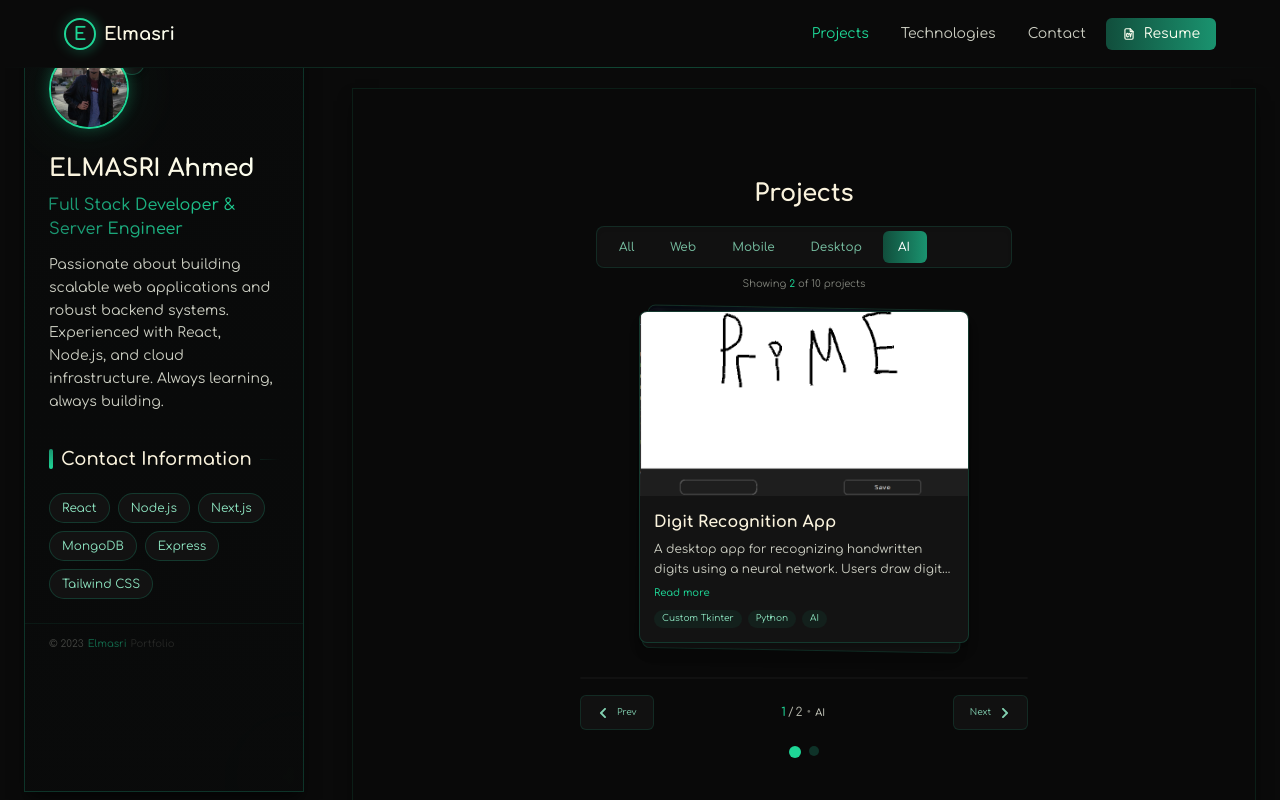
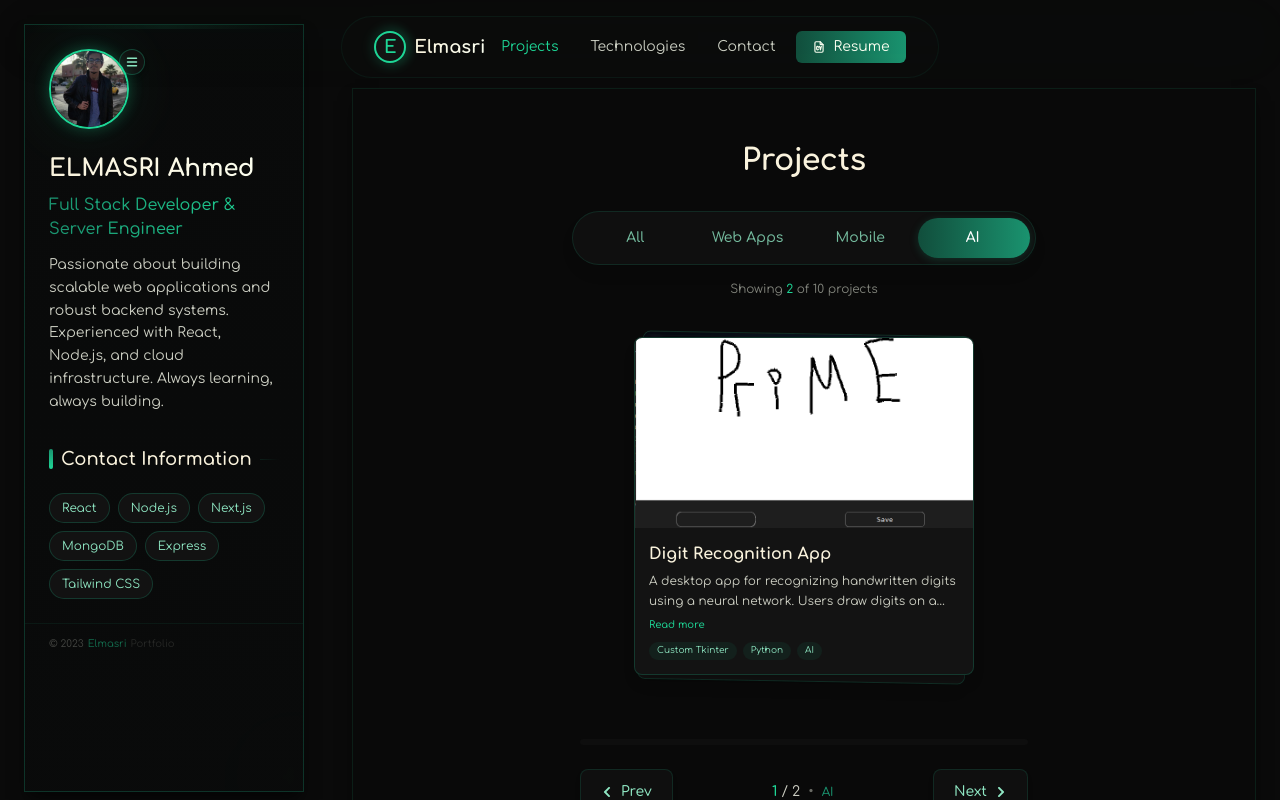
Before and after one commit to 0asaca0rum0/protfolio, a React (Vite) app: page /projects in a window 1280 px wide. Both pictures are taken after a click on the button "AI". Built offline with nearby package versions, Linux system fonts and the light colour scheme.

Commit message:
small update

```diff
--- a/src/components/Header.jsx
+++ b/src/components/Header.jsx
@@ -138,12 +138,13 @@ const Header = ({ items, isMobile, showSidebar, toggleSidebar }) => {
   ];
 
   return (
+    <div className="fixed top-0 left-0 right-0 z-50 flex justify-center pt-4">
       <motion.header
         ref={headerRef}
-      className={`fixed top-0 left-0 right-0 z-50 font-['Comfortaa'] px-4 md:px-6 transition-all duration-300 ${
+        className={`font-['Comfortaa'] px-5 md:px-8 transition-all duration-300 rounded-full max-w-[94%] w-auto mx-auto ${
           scrolled
-          ? 'py-2.5 bg-[#0A0A0A] shadow-lg border-b border-[#1A936F]/10'
-          : 'py-4 bg-[#0A0A0A]'
+            ? 'py-2 bg-[#0A0A0A] shadow-lg border border-[#1A936F]/20'
+            : 'py-3 bg-[#0A0A0A] border border-[#1A936F]/10'
         }`}
         initial={{ y: -100, opacity: 0 }}
         animate={{
@@ -155,7 +156,7 @@ const Header = ({ items, isMobile, showSidebar, toggleSidebar }) => {
           }
         }}
       >
-      <div className="max-w-6xl mx-auto flex justify-between items-center">
+        <div className="flex justify-between items-center">
           {/* Logo */}
           <motion.div
             className="flex items-center"
@@ -252,11 +253,11 @@ const Header = ({ items, isMobile, showSidebar, toggleSidebar }) => {
             </motion.button>
           </div>
 
-        {/* Mobile Menu */}
+          {/* Mobile Menu with adjusted position */}
           <AnimatePresence>
             {isMenuOpen && (
               <motion.div
-              className="mobile-menu absolute top-full right-4 w-56 mt-2 bg-[#131313] border border-[#1A936F]/20 rounded-lg shadow-xl overflow-hidden z-50"
+                className="mobile-menu absolute top-full right-0 w-56 mt-2 bg-[#131313] border border-[#1A936F]/20 rounded-lg shadow-xl overflow-hidden z-50"
                 initial={{ opacity: 0, y: -10, scale: 0.95 }}
                 animate={{ opacity: 1, y: 0, scale: 1 }}
                 exit={{ opacity: 0, y: -10, scale: 0.95 }}
@@ -326,17 +327,18 @@ const Header = ({ items, isMobile, showSidebar, toggleSidebar }) => {
             )}
           </AnimatePresence>
         </div>
+      </motion.header>
 
-      {/* Decorative line at bottom */}
+      {/* Subtle floating effect for the header */}
       <motion.div
-        className={`absolute bottom-0 left-0 right-0 h-[1px] bg-gradient-to-r from-transparent via-[#1ED696]/30 to-transparent ${
-          scrolled ? 'opacity-0' : 'opacity-100'
-        } transition-opacity`}
-        initial={{ scaleX: 0 }}
-        animate={{ scaleX: 1 }}
-        transition={{ duration: 0.8, delay: 0.5 }}
+        className="absolute -inset-1 bg-gradient-to-r from-[#1A936F]/5 to-[#1ED696]/5 rounded-full opacity-0 blur-xl pointer-events-none"
+        animate={{
+          opacity: [0.1, 0.2, 0.1],
+          scale: [0.98, 1.02, 0.98],
+        }}
+        transition={{ duration: 5, repeat: Infinity, ease: "easeInOut" }}
       />
-    </motion.header>
+    </div>
   );
 };
 
--- a/src/components/projects.jsx
+++ b/src/components/projects.jsx
@@ -89,9 +89,8 @@ export default function Projects() {
 
     const categories = [
         { label: "All", value: "all" },
-        { label: "Web", value: "Web App" },
+        { label: "Web Apps", value: "Web App" },
         { label: "Mobile", value: "Mobile App" },
-        { label: "Desktop", value: "Desktop App" },
         { label: "AI", value: "AI" },
     ];
 
@@ -181,51 +180,48 @@ export default function Projects() {
     }, [activeCategory]);
 
     return (
-        <div className="w-full h-full flex flex-col items-center justify-center font-['Comfortaa'] py-6">
+        <div className="w-full h-full flex flex-col items-center justify-center font-['Comfortaa'] py-8">
             <motion.h2
-                className="text-lg md:text-xl lg:text-2xl font-bold mb-4 text-[#FAF3DD]"
+                className="text-xl md:text-2xl lg:text-3xl font-bold mb-8 text-[#FAF3DD]"
                 initial={{ opacity: 0, y: 20 }}
                 animate={{ opacity: 1, y: 0 }}
-                transition={{ duration: 0.5 }}
+                transition={{ duration: 0.6, ease: [0.22, 1, 0.36, 1] }}
             >
                 Projects
             </motion.h2>
 
-            {/* Improved Category Filter */}
+            {/* Redesigned Category Filter with improved spacing */}
             <motion.div
-                className="w-full max-w-xs md:max-w-sm lg:max-w-md px-4 mb-5"
+                className="w-full max-w-sm md:max-w-md lg:max-w-lg px-6 mb-10"
                 initial={{ opacity: 0, y: 20 }}
                 animate={{ opacity: 1, y: 0 }}
-                transition={{ duration: 0.5, delay: 0.2 }}
+                transition={{ duration: 0.5, delay: 0.2, ease: [0.22, 1, 0.36, 1] }}
             >
-                {/* Fixed Filter Container */}
+                {/* Modern Filter Container with better spacing */}
                 <div
                     ref={containerRef}
-                    className="relative overflow-x-auto scrollbar-thin overflow-y-hidden rounded-lg bg-[#111111] border border-[#1A936F]/20 shadow-inner p-1 flex"
-                    style={{ scrollbarWidth: 'none', msOverflowStyle: 'none' }}
+                    className="relative bg-[#0F0F0F] rounded-full border border-[#1A936F]/20 shadow-lg p-1.5 flex justify-center"
                 >
-                    <style>
-                        {`
-                        .category-container::-webkit-scrollbar {
-                            display: none;
-                        }
-                        `}
-                    </style>
-
-                    {/* The indicator will now follow properly */}
+                    {/* Improved animated indicator with smoother animation */}
                     {indicatorDimensions.width > 0 && (
                         <motion.div
-                            className="absolute top-1 bottom-1 rounded-md bg-gradient-to-r from-[#114E3C] to-[#1A936F]"
+                            className="absolute top-1.5 bottom-1.5 rounded-full bg-gradient-to-r from-[#114E3C] to-[#1A936F] shadow-[0_2px_8px_rgba(26,147,111,0.25)]"
                             initial={false}
                             animate={{
                                 width: indicatorDimensions.width,
                                 left: indicatorDimensions.left
                             }}
-                            transition={{ type: "spring", stiffness: 350, damping: 30 }}
+                            transition={{
+                                type: "spring",
+                                stiffness: 350,
+                                damping: 32,
+                                mass: 1.2
+                            }}
                         />
                     )}
 
-                    {/* Evenly spaced category buttons */}
+                    {/* Evenly distributed category buttons with better typography and touch feedback */}
+                    <div className="flex w-full justify-between">
                         {categories.map((category) => (
                             <button
                                 key={category.value}
@@ -233,9 +229,9 @@ export default function Projects() {
                                     buttonRefs.current[category.value] = el;
                                 }}
                                 onClick={() => setActiveCategory(category.value)}
-                            className={`relative z-10 py-2 px-4 mx-0.5 text-center text-xs font-medium whitespace-nowrap transition-colors
-                                ${activeCategory === category.value
-                                    ? 'text-white'
+                                className={`relative z-10 py-2.5 px-5 text-center text-sm font-medium transition-all duration-300 rounded-full flex-1 touch-feedback ${
+                                    activeCategory === category.value
+                                        ? 'text-white font-semibold'
                                         : 'text-[#8FE7C3]/80 hover:text-[#8FE7C3]'
                                 }`}
                             >
@@ -243,22 +239,27 @@ export default function Projects() {
                             </button>
                         ))}
                     </div>
+                </div>
 
-                {/* Stats Indicator */}
-                <div className="flex justify-center mt-2 text-[10px] text-[#FCFFF0]/50">
-                    <span>
+                {/* Enhanced Stats Indicator with improved animation */}
+                <div className="flex justify-center mt-4 text-xs text-[#FCFFF0]/50">
+                    <motion.span
+                        initial={{ opacity: 0 }}
+                        animate={{ opacity: 1 }}
+                        transition={{ delay: 0.4, duration: 0.8 }}
+                    >
                         Showing <span className="text-[#1ED696] font-medium">{filteredProjects.length}</span> of {projects.length} projects
-                    </span>
+                    </motion.span>
                 </div>
             </motion.div>
 
-            {/* Simplified Card Stack without problematic drag handlers */}
+            {/* Card Stack with improved spacing and animation */}
             <div className="w-full flex flex-col items-center">
-                {/* Card Container */}
+                {/* Card Container with better height based on card content */}
                 <div
-                    className="relative w-full mx-auto max-w-[280px] md:max-w-[310px] lg:max-w-[330px] h-[300px] md:h-[330px] lg:h-[350px]"
+                    className="relative w-full mx-auto max-w-[290px] md:max-w-[320px] lg:max-w-[340px] h-[320px] md:h-[350px] lg:h-[370px]"
                 >
-                    {/* Current active card with slide animations */}
+                    {/* Current active card with smoother slide animations */}
                     <motion.div
                         className="w-full h-full"
                         initial={{ opacity: 1, x: 0 }}
@@ -266,7 +267,10 @@ export default function Projects() {
                             opacity: slideDirection ? 0 : 1,
                             x: slideDirection === "left" ? -100 : slideDirection === "right" ? 100 : 0
                         }}
-                        transition={{ duration: 0.2 }}
+                        transition={{
+                            duration: 0.3,
+                            ease: slideDirection ? [0.8, 0, 1, 1] : [0, 0, 0.2, 1]
+                        }}
                     >
                         {filteredProjects.map((project, idx) => {
                             // Only render the current active card
@@ -301,26 +305,46 @@ export default function Projects() {
                     })}
                 </div>
 
-                {/* Touch navigation hint */}
-                <div className="flex justify-center gap-2 items-center mt-2 sm:hidden">
-                    <FaChevronLeft size={10} className="text-[#1A936F]/60" />
-                    <span className="text-[10px] text-[#8FE7C3]/60">Tap sides to navigate</span>
-                    <FaChevronRight size={10} className="text-[#1A936F]/60" />
-                </div>
+                {/* Touch navigation hint - improved styling and animation */}
+                <motion.div
+                    className="flex justify-center gap-3 items-center mt-4 sm:hidden"
+                    initial={{ opacity: 0, y: 10 }}
+                    animate={{ opacity: 1, y: 0 }}
+                    transition={{ delay: 0.8, duration: 0.4 }}
+                >
+                    <motion.div
+                        animate={{ x: [-2, 0, -2] }}
+                        transition={{ repeat: Infinity, duration: 1.5, ease: "easeInOut" }}
+                    >
+                        <FaChevronLeft size={10} className="text-[#1ED696]/70" />
+                    </motion.div>
+                    <span className="text-xs text-[#8FE7C3]/70 font-light">Tap sides to navigate</span>
+                    <motion.div
+                        animate={{ x: [2, 0, 2] }}
+                        transition={{ repeat: Infinity, duration: 1.5, ease: "easeInOut" }}
+                    >
+                        <FaChevronRight size={10} className="text-[#1ED696]/70" />
+                    </motion.div>
+                </motion.div>
 
-                {/* Improved navigation controls */}
-                <div className="relative w-full max-w-xs md:max-w-sm lg:max-w-md flex flex-col items-center mt-4">
-                    {/* Progress Bar */}
-                    <div className="w-full h-0.5 bg-[#111111] rounded-full overflow-hidden mb-4">
+                {/* Improved navigation controls with better spacing */}
+                <div className="relative w-full max-w-xs md:max-w-sm lg:max-w-md flex flex-col items-center mt-8">
+                    {/* Enhanced Progress Bar with smoother animation */}
+                    <div className="w-full h-1.5 bg-[#0F0F0F] rounded-full overflow-hidden mb-6 shadow-inner">
                         <motion.div
-                            className="h-full bg-gradient-to-r from-[#1A936F] to-[#1ED696]"
+                            className="h-full bg-gradient-to-r from-[#1A936F] to-[#1ED696] shadow-[0_0_6px_rgba(30,214,150,0.3)]"
                             initial={{ width: '0%' }}
                             animate={{
                                 width: filteredProjects.length > 1
                                     ? `${(currentIndex / (filteredProjects.length - 1)) * 100}%`
                                     : '100%'
                             }}
-                            transition={{ type: "spring", stiffness: 300, damping: 30 }}
+                            transition={{
+                                type: "spring",
+                                stiffness: 260,
+                                damping: 30,
+                                mass: 1
+                            }}
                         />
                     </div>
 
@@ -338,23 +362,24 @@ export default function Projects() {
                         </div>
                     </div>
 
-                    {/* Navigation Buttons (no changes) */}
-                    <div className="w-full flex items-center justify-between gap-2">
+                    {/* Improved Navigation Buttons with better spacing and press feedback */}
+                    <div className="w-full flex items-center justify-between gap-6">
                         {/* Previous Button */}
                         <motion.button
                             onClick={prevCard}
-                            className="group flex items-center justify-center gap-1 py-2.5 px-4 rounded-md bg-[#111111] border border-[#1A936F]/20 text-[#8FE7C3]/90 hover:bg-[#1A936F]/10 transition-colors min-w-[60px]"
-                            whileTap={{ scale: 0.95 }}
+                            className="group flex items-center justify-center gap-2 py-3 px-5 rounded-lg bg-[#0F0F0F] border border-[#1A936F]/20 text-[#8FE7C3] hover:bg-[#1A936F]/10 transition-colors min-w-[80px] shadow-md touch-feedback"
+                            whileHover={{ x: -3, transition: { duration: 0.2 } }}
+                            whileTap={{ scale: 0.95, transition: { duration: 0.1 } }}
                             title="Previous project"
                             disabled={filteredProjects.length <= 1}
                         >
-                            <FaChevronLeft className="text-xs" />
-                            <span className="text-[9px] hidden sm:inline truncate max-w-[40px] ml-1">
+                            <FaChevronLeft className="text-xs group-hover:text-[#1ED696]" />
+                            <span className="text-sm hidden sm:inline truncate max-w-[50px] font-medium">
                                 Prev
                             </span>
                         </motion.button>
 
-                        {/* Project Counter */}
+                        {/* Project Counter - Improved typography */}
                         <div className="flex-1 text-center">
                             <motion.div
                                 key={currentIndex}
@@ -362,13 +387,13 @@ export default function Projects() {
                                 animate={{ opacity: 1, y: 0 }}
                                 exit={{ opacity: 0, y: -5 }}
                                 transition={{ duration: 0.2 }}
-                                className="text-xs text-[#FCFFF0]/70"
+                                className="text-sm text-[#FCFFF0]/80"
                             >
-                                <span className="text-[#1ED696] font-medium">{currentIndex + 1}</span>
-                                <span className="mx-0.5">/</span>
+                                <span className="text-[#1ED696] font-semibold">{currentIndex + 1}</span>
+                                <span className="mx-1">/</span>
                                 <span>{filteredProjects.length}</span>
-                                <span className="hidden sm:inline ml-1 text-[#FCFFF0]/40">•</span>
-                                <span className="hidden sm:inline ml-1 font-medium text-[#FCFFF0]/80 text-[10px]">
+                                <span className="hidden sm:inline ml-2 text-[#FCFFF0]/40">•</span>
+                                <span className="hidden sm:inline ml-2 font-medium text-[#1A936F] text-xs">
                                     {filteredProjects[currentIndex]?.category}
                                 </span>
                             </motion.div>
@@ -377,21 +402,22 @@ export default function Projects() {
                         {/* Next Button */}
                         <motion.button
                             onClick={nextCard}
-                            className="group flex items-center justify-center gap-1 py-2.5 px-4 rounded-md bg-[#111111] border border-[#1A936F]/20 text-[#8FE7C3]/90 hover:bg-[#1A936F]/10 transition-colors min-w-[60px]"
-                            whileTap={{ scale: 0.95 }}
+                            className="group flex items-center justify-center gap-2 py-3 px-5 rounded-lg bg-[#0F0F0F] border border-[#1A936F]/20 text-[#8FE7C3] hover:bg-[#1A936F]/10 transition-colors min-w-[80px] shadow-md touch-feedback"
+                            whileHover={{ x: 3, transition: { duration: 0.2 } }}
+                            whileTap={{ scale: 0.95, transition: { duration: 0.1 } }}
                             title="Next project"
                             disabled={filteredProjects.length <= 1}
                         >
-                            <span className="text-[9px] hidden sm:inline truncate max-w-[40px] mr-1">
+                            <span className="text-sm hidden sm:inline truncate max-w-[50px] font-medium">
                                 Next
                             </span>
-                            <FaChevronRight className="text-xs" />
+                            <FaChevronRight className="text-xs group-hover:text-[#1ED696]" />
                         </motion.button>
                     </div>
 
-                    {/* Dots Navigation */}
+                    {/* Improved Dots Navigation with better spacing */}
                     {filteredProjects.length <= 8 && filteredProjects.length > 1 && (
-                        <div className="flex justify-center gap-2 mt-4">
+                        <div className="flex justify-center gap-4 mt-7">
                             {filteredProjects.map((_, idx) => (
                                 <SmartNavDot
                                     key={idx}
@@ -407,21 +433,21 @@ export default function Projects() {
     );
 }
 
-// Smart Navigation Dot Component - Enlarged for mobile
+// Enhanced Navigation Dot with smoother animation
 const SmartNavDot = ({ isActive, onClick }) => (
     <motion.button
         onClick={onClick}
-        className={`rounded-full transition-all ${
+        className={`rounded-full transition-all shadow-md ${
             isActive
-                ? "bg-[#1ED696] w-3 h-3"
-                : "bg-[#1A936F]/30 w-2.5 h-2.5 hover:bg-[#1A936F]/60"
+                ? "bg-[#1ED696] w-3.5 h-3.5"
+                : "bg-[#1A936F]/30 w-3 h-3 hover:bg-[#1A936F]/60"
         }`}
-        whileHover={{ scale: 1.2 }}
-        whileTap={{ scale: 0.8 }}
+        whileHover={{ scale: 1.3, transition: { duration: 0.2 } }}
+        whileTap={{ scale: 0.7, transition: { duration: 0.1 } }}
         initial={false}
         animate={isActive ? {
             scale: [1, 1.2, 1],
-            transition: { duration: 0.6, repeat: 0 }
+            transition: { duration: 0.8, ease: [0.22, 1, 0.36, 1] }
         } : {}}
     />
 );
--- a/src/index.css
+++ b/src/index.css
@@ -13,12 +13,15 @@
   --color-text-light: #FCFFF0;
 
   /* Spacing System */
-  --space-xs: 0.25rem;
-  --space-sm: 0.5rem;
-  --space-md: 1rem;
-  --space-lg: 1.5rem;
-  --space-xl: 2rem;
-  --space-2xl: 3rem;
+  --space-4xs: 0.187rem; /* ~3px */
+  --space-3xs: 0.313rem; /* ~5px */
+  --space-2xs: 0.5rem; /* 8px */
+  --space-xs: 0.75rem; /* 12px */
+  --space-sm: 1rem; /* 16px */
+  --space-md: 1.5rem; /* 24px */
+  --space-lg: 2.25rem; /* ~36px */
+  --space-xl: 3.75rem; /* ~60px */
+  --space-2xl: 6rem; /* ~96px */
 
   /* Border Radius */
   --radius-sm: 0.375rem;
@@ -34,6 +37,10 @@
   --transition-quick: 0.2s ease;
   --transition-normal: 0.3s ease;
   --transition-slow: 0.5s ease;
+  --transition-bounce: cubic-bezier(0.34, 1.56, 0.64, 1); /* Bouncy effect */
+  --transition-smooth: cubic-bezier(0.65, 0, 0.35, 1); /* Smooth in/out */
+  --transition-decelerate: cubic-bezier(0, 0, 0.2, 1); /* Slide in */
+  --transition-accelerate: cubic-bezier(0.8, 0, 1, 1); /* Slide out */
 
   /* Typography */
   --font-comfortaa: 'Comfortaa', sans-serif;
@@ -113,7 +120,21 @@ body {
   padding: 1.5rem;
   border: 1px solid rgba(30, 214, 150, 0.1);
   box-shadow: var(--shadow-default);
-  padding-top: 1rem; /* Adjusted for header */
+  padding-top: 5rem; /* Adjusted for header */
+}
+
+/* Add these styles for the centered rounded header */
+
+/* Adjust the header positioning */
+.content-container {
+  padding-top: 5rem !important; /* Increased to account for centered header */
+}
+
+/* On smaller screens, adjust the header width */
+@media (max-width: 640px) {
+  .content-container {
+    padding-top: 5.5rem !important;
+  }
 }
 
 .project-card {
@@ -147,6 +168,26 @@ body {
   }
   50% {
     transform: translateY(-5px);
+  }
+}
+
+@keyframes subtle-glow {
+  0%, 100% {
+    opacity: 0.3;
+    filter: blur(8px);
+  }
+  50% {
+    opacity: 0.7;
+    filter: blur(10px);
+  }
+}
+
+@keyframes breathe {
+  0%, 100% {
+    transform: scale(1);
+  }
+  50% {
+    transform: scale(1.03);
   }
 }
 
@@ -224,6 +265,7 @@ body {
     flex-direction: column;
     animation: fadeIn 0.3s ease-in-out;
     overflow-y: auto; /* Enable scrolling for content */
+    padding: var(--space-xs);
   }
 
   /* Special handling for project cards on mobile */
--- a/tailwind.config.js
+++ b/tailwind.config.js
@@ -9,9 +9,13 @@ module.exports = withMT({
 
     		animation: {
     			'spin-slow': 'spin 3s linear infinite',
+    			'spin-slow-reverse': 'spin 4s linear infinite reverse',
     			wiggle: 'shake 1s ease-in-out infinite',
     			'pulse-x': 'pulseX 1.5s infinite',
-    			'pulse-x-reverse': 'pulseXReverse 1.5s infinite'
+    			'pulse-x-reverse': 'pulseXReverse 1.5s infinite',
+    			float: 'float 4s ease-in-out infinite',
+    			breathe: 'breathe 4s ease-in-out infinite',
+    			'subtle-glow': 'subtle-glow 3s ease-in-out infinite',
     		},
     		keyframes: {
     			pulseX: {
@@ -29,10 +33,40 @@ module.exports = withMT({
     				'50%': {
     					transform: 'translateX(-3px)'
     				}
+    			},
+    			float: {
+    				'0%, 100%': {
+    					transform: 'translateY(0)'
+    				},
+    				'50%': {
+    					transform: 'translateY(-5px)'
+    				}
+    			},
+    			breathe: {
+    				'0%, 100%': {
+    					transform: 'scale(1)'
+    				},
+    				'50%': {
+    					transform: 'scale(1.03)'
+    				}
+    			},
+    			'subtle-glow': {
+    				'0%, 100%': {
+    					opacity: 0.3,
+    					filter: 'blur(8px)'
+    				},
+    				'50%': {
+    					opacity: 0.7,
+    					filter: 'blur(10px)'
+    				}
     			}
     		},
     		spacing: {
-    			'18': '4.5rem'
+    			'18': '4.5rem',
+    			'4.5': '1.125rem',  // Added
+    			'7.5': '1.875rem',  // Added
+    			'13': '3.25rem',    // Added
+    			'22': '5.5rem',     // Added
     		},
     		screens: {
     			xs: '480px'
```
Also changed, not shown: src/components/Techno.jsx (+73 -48 lines). Lines whose indentation alone changed are shown as unchanged.
